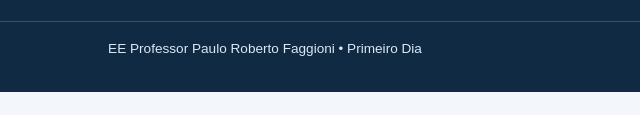
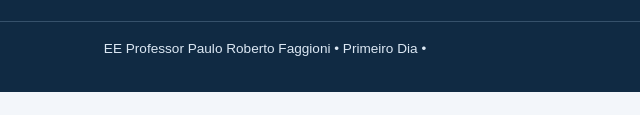
Before and after one commit to elvispresleyconceicao/SARESP-2026-EE-Paulo-Roberto-Faggioni, a plain HTML site: page index.html in a window 1280 px wide. Shown: the part 1700-1815 px from the top of the page, 375-1015 px from the left. Drawn offline with Linux system fonts and the light colour scheme.

Commit message:
Atualização

```diff
--- a/index.html
+++ b/index.html
@@ -474,7 +474,7 @@
         </div>
 
         <div class="creditos">
-            EE Professor Paulo Roberto Faggioni • Primeiro Dia
+            EE Professor Paulo Roberto Faggioni • Primeiro Dia •
         </div>
     </footer>
 
```
